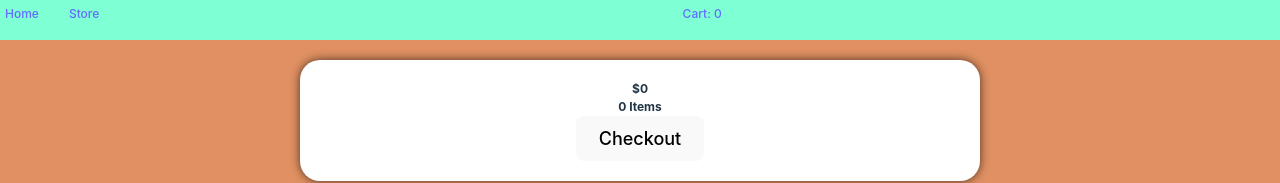
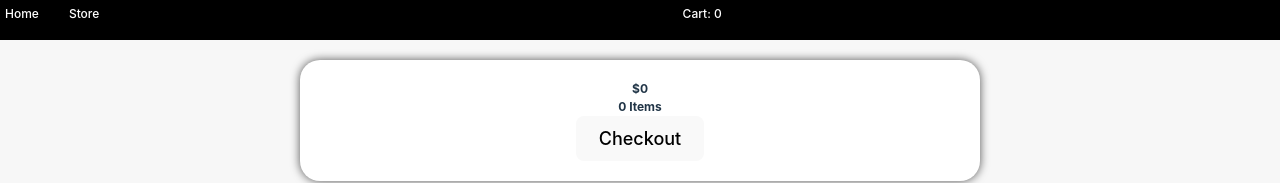
Before and after one commit to AmbiAngel/React-Shopping-Cart, a React (Vite) app: page /cart in a window 1280 px wide. Shown: the top 183 px of the page. Built offline with nearby package versions, Linux system fonts and the light colour scheme; no server answers.

Commit message:
Style bg colors to look nicer

```diff
--- a/src/Components/Cart-Page.css
+++ b/src/Components/Cart-Page.css
@@ -7,7 +7,7 @@
   }
 
 .cart-section{
-  background-color: rgb(224, 144, 98);
+  background-color: rgb(247, 247, 247);
 }
 
 .cart-info-container{
--- a/src/Components/Navbar.css
+++ b/src/Components/Navbar.css
@@ -1,7 +1,7 @@
 #nav-bar{
     margin: 0;
     padding: 5px;
-    background-color: aquamarine;
+    background-color: rgb(0, 0, 0);
 }
 
 ul{
@@ -14,6 +14,10 @@ ul{
     text-align: center;
 
 }
+
+.nav-text{
+    color: white;
+}
 .cart{
     margin: 0 auto;
 }
--- a/src/Components/Navbar.jsx
+++ b/src/Components/Navbar.jsx
@@ -7,9 +7,10 @@ export default function NavBar({numOfItems}) {
   return (
     <div id="nav-bar">
         <ul>
-            <li><Link to={'home'}>Home</Link></li>
-            <li><Link to={'shopping'}>Store</Link></li>
-            <li className='cart'><Link to={'cart'}>Cart: <span className='num-of-items'>{numOfItems}</span></Link></li>
+            <li><Link className='nav-text' to={'home'}>Home</Link></li>
+            <li><Link className='nav-text' to={'shopping'}>Store</Link></li>
+
+            <li className='cart'><Link className='nav-text' to={'cart'}>Cart: <span className='num-of-items'>{numOfItems}</span></Link></li>
         </ul>
     </div>
   );
--- a/src/Components/Shopping-page.css
+++ b/src/Components/Shopping-page.css
@@ -5,7 +5,7 @@
 }
 
 .shopping-container{
-  background-color: rgb(224, 144, 98);
+  background-color: rgb(247, 247, 247);
 
 }
 
```
